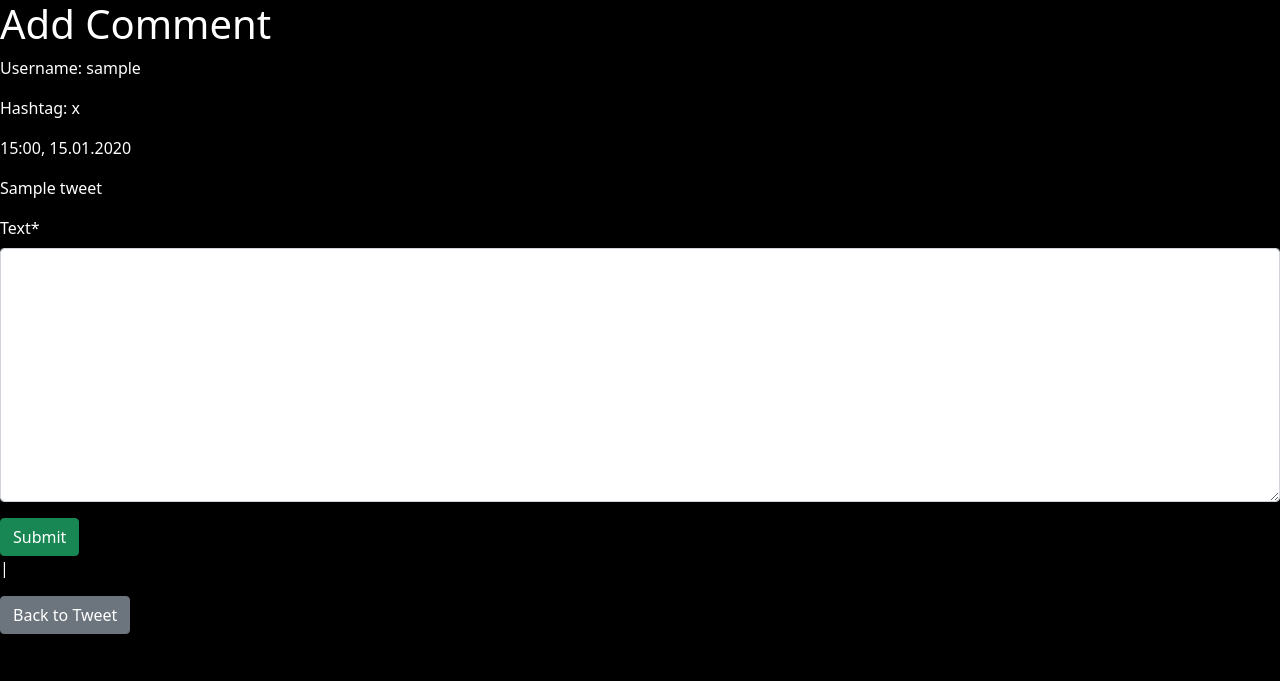
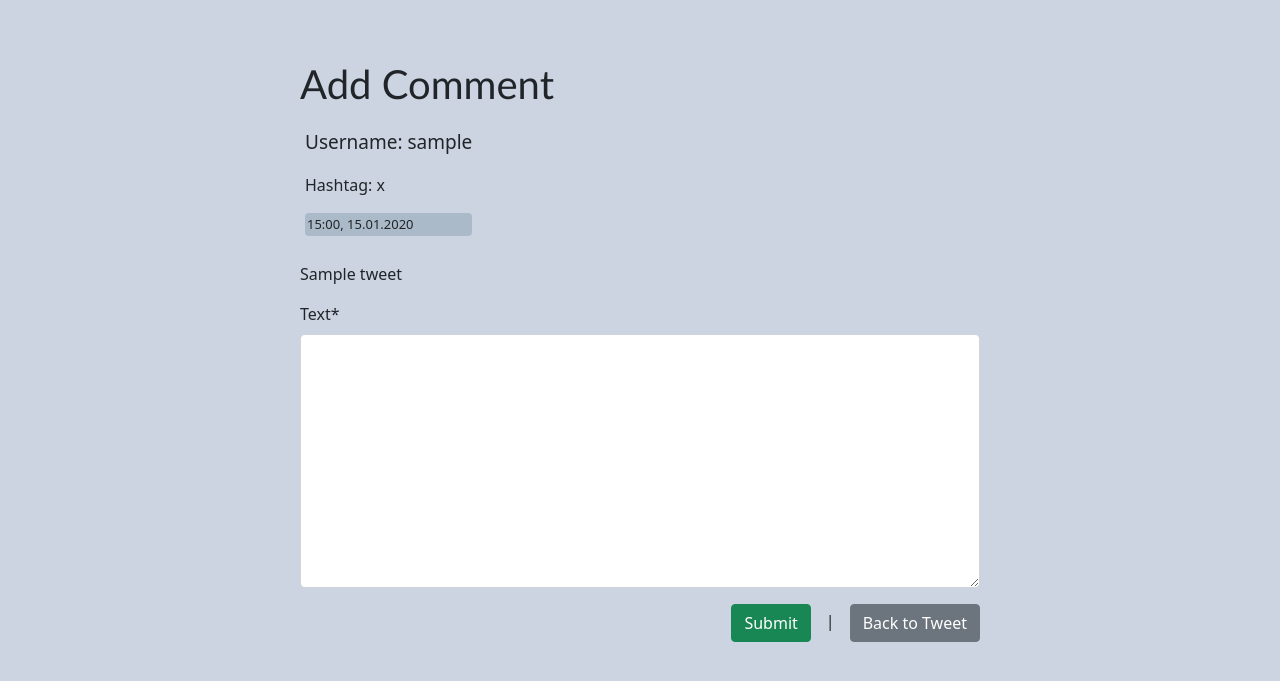
Before and after one commit to RahmatjonIbrohimov/KeepSecret-Django, a Django app: page /add_comment/1/ in a window 1280 px wide. Shown: the top 681 px of the page. Run offline with Django 4.2, Linux system fonts and the light colour scheme; a user stored in the database is signed in; tables that the repository leaves empty hold one stand-in row (values such as "Sample post"); some libraries are stand-ins or nearby versions.

Commit message:
Update code

```diff
--- a/tweet/static/main.css
+++ b/tweet/static/main.css
@@ -1,8 +1,44 @@
 body {
-    background-color: black;
-    color: white;
+    background-color: rgb(203, 212, 224);
+    /* color: white; */
+    margin: 60px 300px;
 }
 
 h1 {
+    font-family:'Trebuchet MS', 'Lucida Sans Unicode', 'Lucida Grande', 'Lucida Sans', Arial, sans-serif;
+}
 
+.button-form {
+    display: flex;
+    flex-direction: row;
+    justify-content: end;
 }
+
+
+.profile-user {
+    margin: 20px 0 10px 0;
+    display: flex;
+    flex-direction: row;
+}
+
+.user-name {
+    display: flex;
+    flex-direction: column;
+    margin-left: 5px;
+}
+
+
+.p-username {
+    font-size: 19px;
+}
+
+.p-tweet-date {
+    background-color: rgb(170, 186, 200);
+    padding: 2px;
+    border-radius: 4px;
+    font-size: 13px;
+}
+
+.tweet-p {
+    margin: 5px 15px;
+}
```
